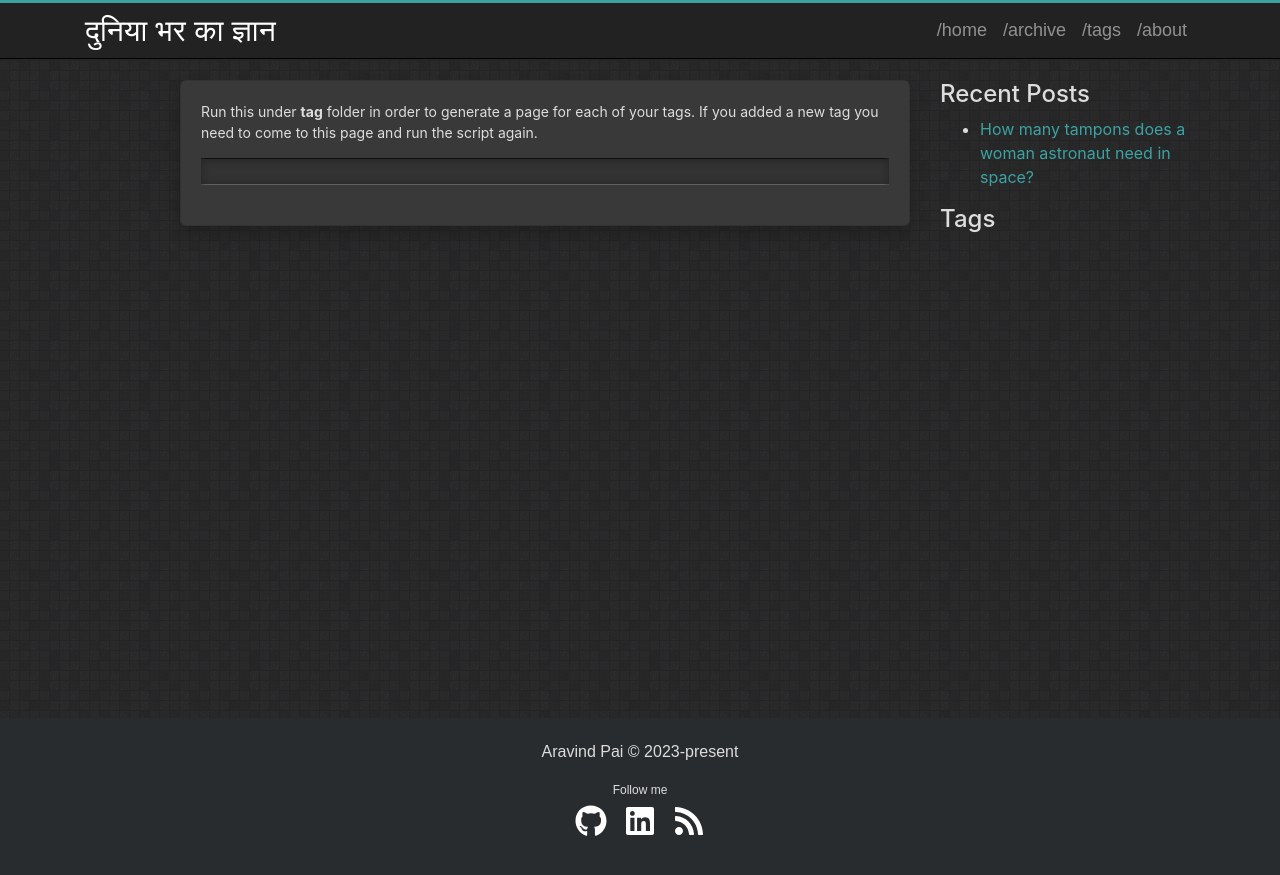
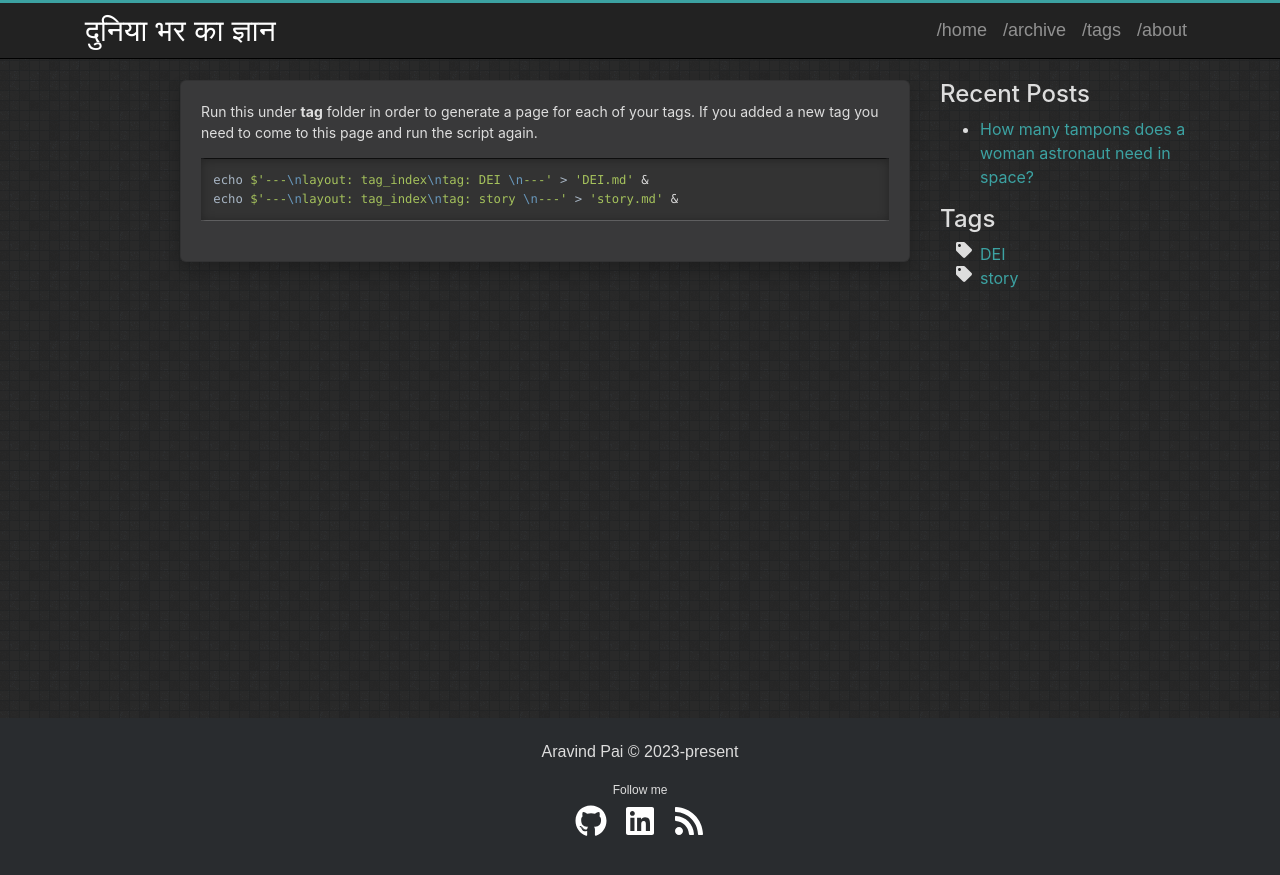
Before and after one commit to dragondive/dragondive.github.io, a Jekyll site: the page built from docs/admin.md, in a window 1280 px wide. Shown: the top 875 px of the page. Built offline with Jekyll 4.4.1, drawn with Linux system fonts in a browser that asks for light colours.

Commit message:
feat: add tagging for the posts

```diff
--- a/docs/_posts/2023-03-08-how-many-tampons-does-a-woman-need-in-space.markdown
+++ b/docs/_posts/2023-03-08-how-many-tampons-does-a-woman-need-in-space.markdown
@@ -3,6 +3,9 @@ layout: post
 title:  "How many tampons does a woman astronaut need in space?"
 comments: true
 share: true
+tags:
+  - DEI
+  - story
 ---
 
 ![Sally Ride](/assets/images/sally-ride.jpeg){: style="float: left; margin-right: 1em; width: 200px;"}
--- /dev/null
+++ b/docs/tag/DEI.md
@@ -0,0 +1,4 @@
+---
+layout: tag_index
+tag: DEI
+---
--- /dev/null
+++ b/docs/tag/story.md
@@ -0,0 +1,4 @@
+---
+layout: tag_index
+tag: story
+---
```
